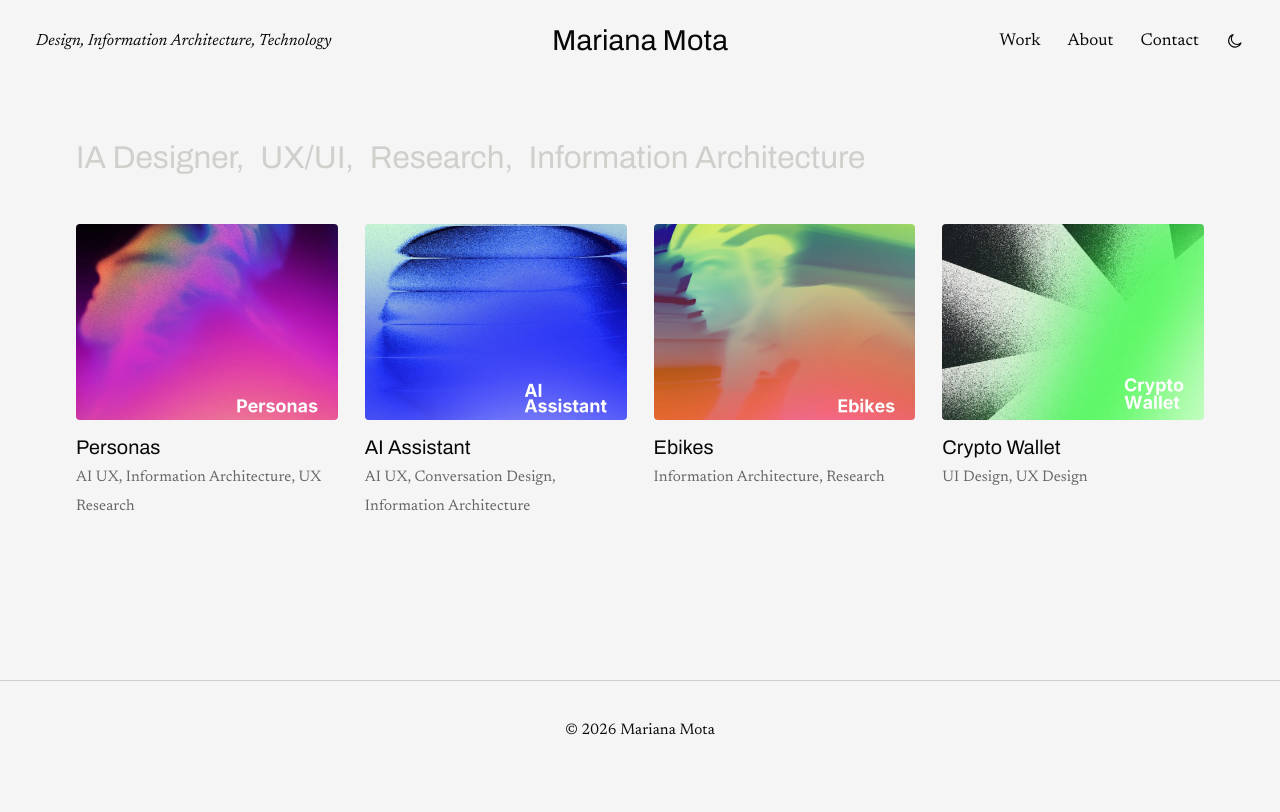
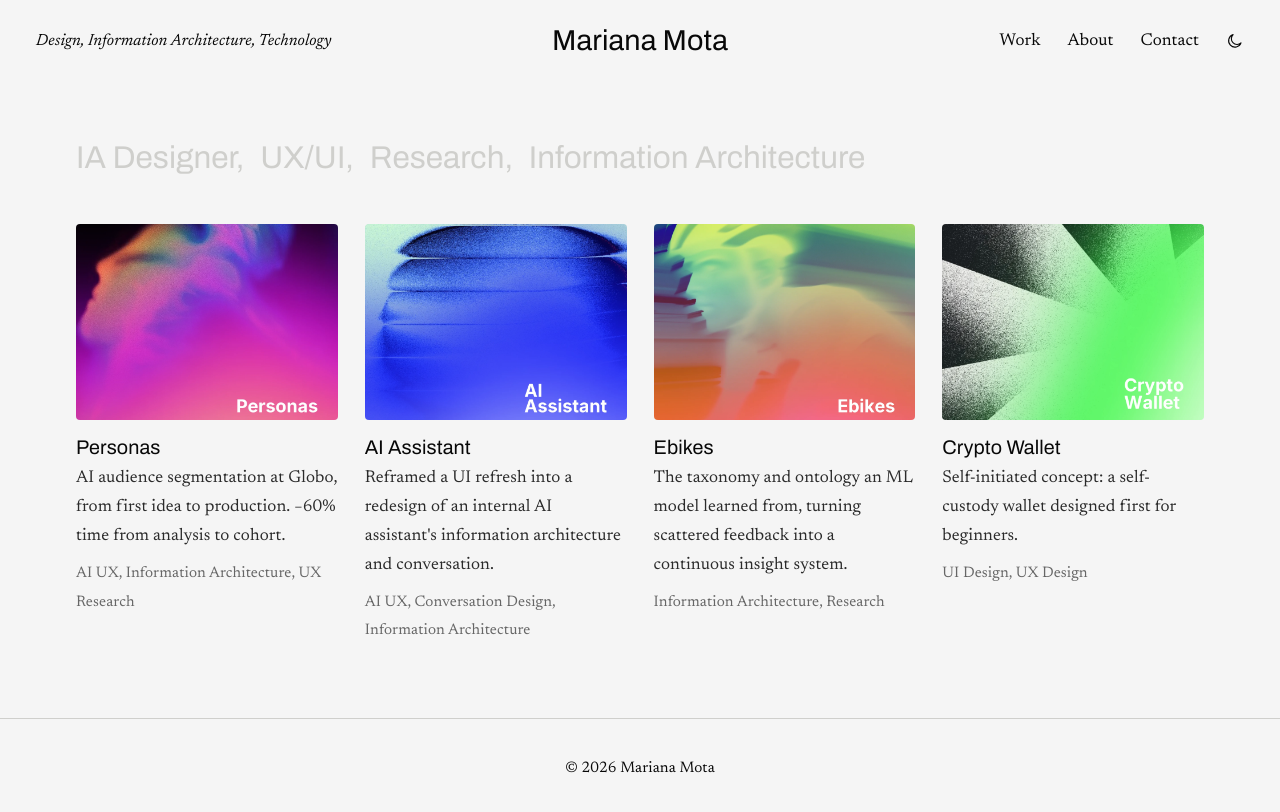
Before and after one commit to marianasmota/portfolio, a React (Vite) app: page /work in a window 1280 px wide. Shown: the top 812 px of the page. Built offline with nearby package versions, Linux system fonts and the light colour scheme.

Commit message:
Add Work card captions, update Personas role and Ebikes TL;DR
- Show each project's description as a caption on its Work grid card
- Personas: Role now credits her as the only designer on the team
- Ebikes: new hero TL;DR summarizing the taxonomy/ontology work

```diff
--- a/src/App.css
+++ b/src/App.css
@@ -459,6 +459,14 @@ a.acc-cell {
   font-size: 1.1rem;
 }
 
+.work-card__caption {
+  margin: 0 0 0.5rem;
+  font-family: var(--font-serif);
+  font-size: 0.95rem;
+  color: var(--text);
+  opacity: 0.85;
+}
+
 .work-card__skills {
   margin: 0;
   font-size: 0.85rem;
--- a/src/data/caseStudies.js
+++ b/src/data/caseStudies.js
@@ -8,6 +8,15 @@
 // Block = { type: 'p', text } | { type: 'list', items } | { type: 'quote', text }
 export const caseStudies = {
   ebikes: {
+    hero: {
+      meta: 'Birdie · B2B SaaS · Information Architect',
+      summary: [
+        {
+          type: 'p',
+          text: "An e-bike company had plenty of customer feedback and no way to read it at scale. I led the research and designed the taxonomy and ontology the ML model learned from, so marketing and sales got segment-specific insights in users' own language, continuously rather than once.",
+        },
+      ],
+    },
     sections: [
       {
         heading: 'Role',
@@ -829,7 +838,12 @@ export const caseStudies = {
     sections: [
       {
         heading: 'Role',
-        blocks: [{ type: 'p', text: 'Lead UX designer, from first idea to production.' }],
+        blocks: [
+          {
+            type: 'p',
+            text: 'Product designer, the only designer on the team, from first idea to production.',
+          },
+        ],
         meta: [
           {
             label: 'Team',
--- a/src/data/content.js
+++ b/src/data/content.js
@@ -50,7 +50,7 @@ export const projects = [
     id: 'personas',
     name: 'Personas',
     description:
-      'AI-enabled tool that turns a written persona into ready-to-launch audience segments, built for and used by Globo Ads in production.',
+      'AI audience segmentation at Globo, from first idea to production. −60% time from analysis to cohort.',
     tags: ['AI UX', 'Information Architecture', 'UX Research'],
     image: 'personas.webp',
     link: '',
@@ -60,7 +60,7 @@ export const projects = [
     id: 'gloria',
     name: 'AI Assistant',
     description:
-      "Redesigning Globo's internal AI research assistant: from a UI refresh to the information architecture and conversation behind it.",
+      "Reframed a UI refresh into a redesign of an internal AI assistant's information architecture and conversation.",
     tags: ['AI UX', 'Conversation Design', 'Information Architecture'],
     image: 'gloria.webp',
     link: '',
@@ -70,7 +70,7 @@ export const projects = [
     id: 'ebikes',
     name: 'Ebikes',
     description:
-      'Converting customer feedback into strategic intelligence through research and machine learning.',
+      'The taxonomy and ontology an ML model learned from, turning scattered feedback into a continuous insight system.',
     tags: ['Information Architecture', 'Research'],
     image: 'ebikes.webp',
     link: '',
@@ -80,7 +80,7 @@ export const projects = [
     id: 'crypto-wallet',
     name: 'Crypto Wallet',
     description:
-      'Self-initiated case study addressing complexity in crypto interfaces, focused on security, intuitiveness and accessibility.',
+      'Self-initiated concept: a self-custody wallet designed first for beginners.',
     tags: ['UI Design', 'UX Design'],
     image: 'crypto-wallet.webp',
     link: '',
--- a/src/pages/Work.jsx
+++ b/src/pages/Work.jsx
@@ -39,6 +39,7 @@ function Work() {
                 <div className="work-card__overlay" aria-hidden="true" />
               </div>
               <h3 className="work-card__name">{project.name}</h3>
+              <p className="work-card__caption">{project.description}</p>
               <p className="work-card__skills">{project.tags.join(', ')}</p>
             </Wrapper>
           )
```
